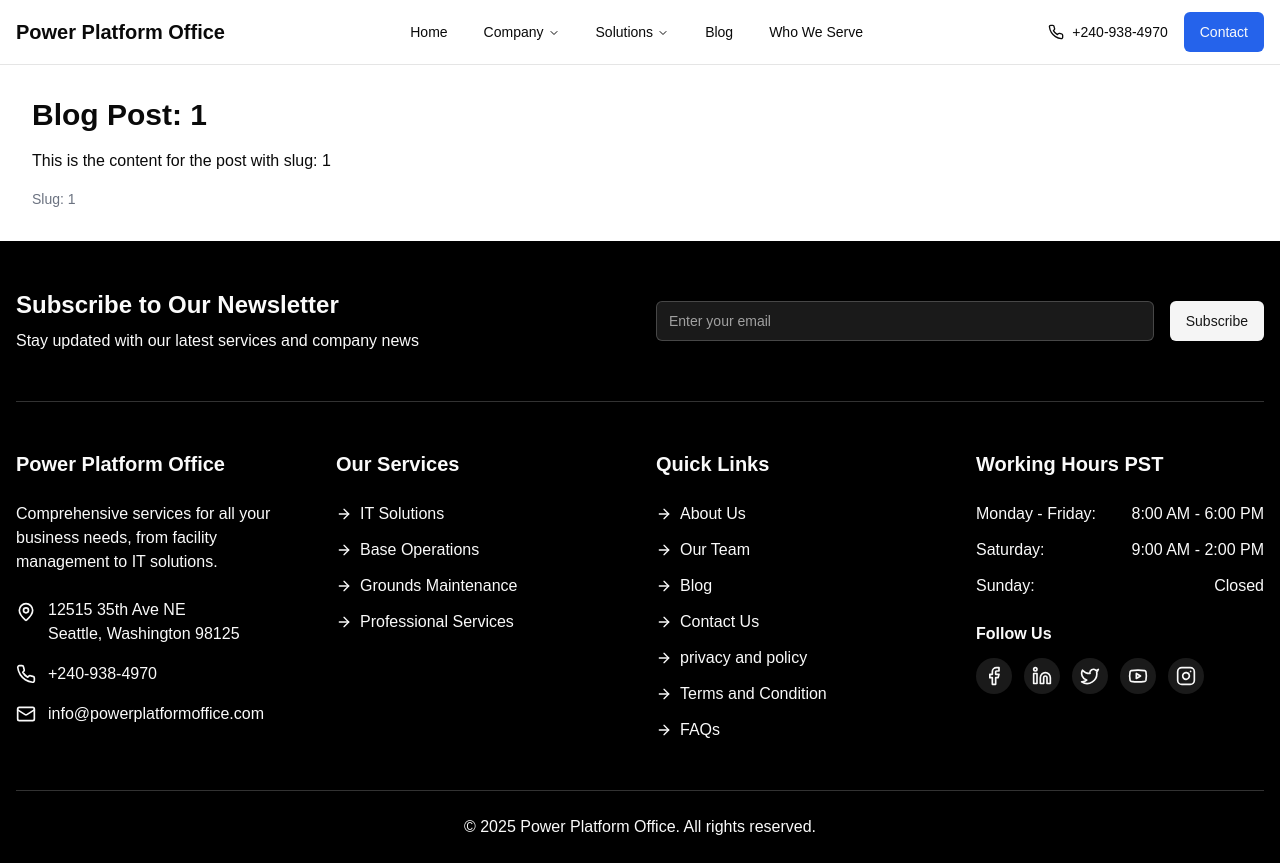
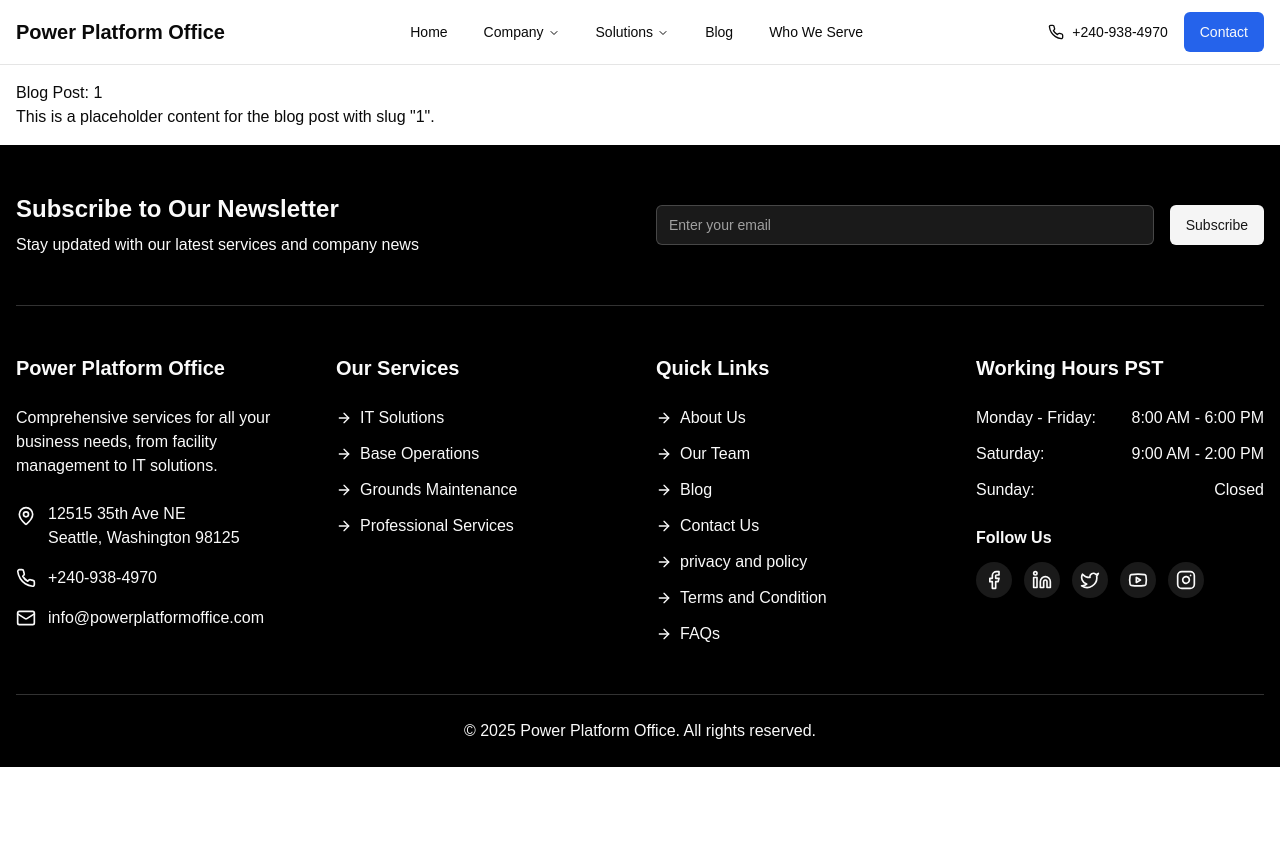
Before and after one commit to lilfaithontrack/ppoffice, a Next.js app: page /blog/1 in a window 1280 px wide. After the commit the page ends 800 px from the top, so only its background shows below. Built offline with nearby package versions, Linux system fonts and the light colour scheme.

Commit message:
Update page.tsx

```diff
--- a/app/blog/[slug]/page.tsx
+++ b/app/blog/[slug]/page.tsx
@@ -1,38 +1,38 @@
-import { Metadata } from "next"
+// app/blog/[slug]/page.tsx
 
-interface Props {
-  params: { slug: string }
+import React from 'react'
+
+type Props = {
+  params: {
+    slug: string
+  }
 }
 
-// Optional: generate metadata for the page dynamically
-export async function generateMetadata({ params }: Props): Promise<Metadata> {
-  // You can fetch data here too
+// Optional: dynamic metadata for the page
+export async function generateMetadata({ params }: Props) {
+  const { slug } = params
   return {
-    title: `Blog post: ${params.slug}`,
+    title: `Blog post: ${slug}`,
+    description: `Read the blog post about ${slug}.`,
   }
 }
 
 export default async function BlogPostPage({ params }: Props) {
   const { slug } = params
 
-  // Fetch your data here (simulate with mock)
-  // You can use `fetch()` or any data fetching method
-  const post = await getPostData(slug)
+  // Simulate fetching blog post data, e.g. from an API or database
+  // Replace this with your real data fetching logic
+  const post = {
+    title: `Blog Post: ${slug}`,
+    content: `This is a placeholder content for the blog post with slug "${slug}".`,
+  }
 
   return (
-    <main className="container mx-auto p-8">
-      <h1 className="text-3xl font-bold mb-4">{post.title}</h1>
-      <article>{post.content}</article>
-      <p className="mt-4 text-sm text-gray-500">Slug: {slug}</p>
+    <main style={{ padding: '1rem', fontFamily: 'Arial, sans-serif' }}>
+      <h1>{post.title}</h1>
+      <article>
+        <p>{post.content}</p>
+      </article>
     </main>
   )
 }
-
-// Mock fetching function — replace with your real data fetching
-async function getPostData(slug: string) {
-  // For example, fetch from your API or filesystem here
-  return {
-    title: `Blog Post: ${slug}`,
-    content: `This is the content for the post with slug: ${slug}`,
-  }
-}
```
